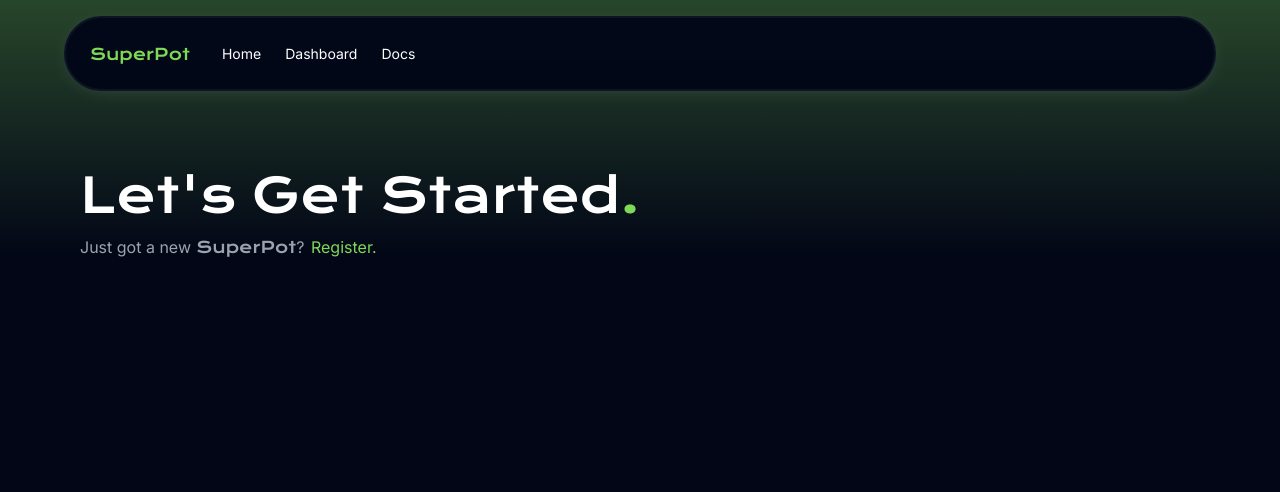
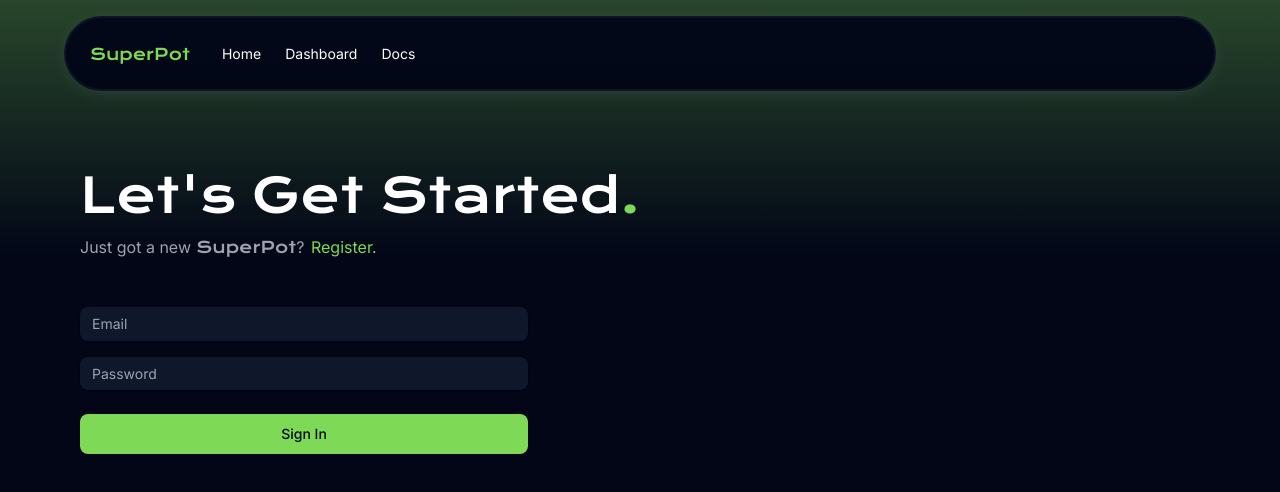
Before and after one commit to aritako/superpot, a Next.js app: page /login in a window 1280 px wide. Shown: the top 492 px of the page. Built offline with nearby package versions, Linux system fonts and the light colour scheme; no server answers.

Commit message:
feat: tweak placement of LoginForm

```diff
--- a/app/login/form.tsx
+++ b/app/login/form.tsx
@@ -49,10 +49,10 @@ export default function LoginForm() {
   };
 
   return (
-    <form onSubmit={handleSubmit} className="mx-auto">
+    <form onSubmit={handleSubmit}>
       <div className="mb-4">
         <input
-          className="border-0 shadow appearance-none border rounded w-full py-2 px-6 text-gray-700 leading-tight focus:outline-none focus:shadow-outline border border-green-300"
+          className="border-0 shadow appearance-none border rounded-lg text-sm w-full py-2 px-3 text-gray-400 leading-tight bg-slate-900 transition ease-in-out duration-300"
           id="email"
           type="email"
           placeholder="Email"
@@ -63,7 +63,7 @@ export default function LoginForm() {
       </div>
       <div className="mb-1">
         <input
-          className="border-0 shadow appearance-none border rounded w-full py-2 px-6 text-gray-700 leading-tight focus:outline-none focus:shadow-outline border border-green-300"
+          className="border-0 shadow appearance-none border rounded-lg text-sm w-full py-2 px-3 text-gray-400 leading-tight bg-slate-900 transition ease-in-out duration-300"
           id="password"
           type="password"
           placeholder="Password"
@@ -85,7 +85,7 @@ export default function LoginForm() {
         <Button
           variant="outline"
           type="submit"
-          className="w-full border-0 bg-sgreen text-slate-950 hover:text-white hover:bg-[#3d6a2a] transition ease-in-out duration-300"
+          className="w-full border-0 bg-sgreen text-slate-950 hover:text-white hover:bg-sdgreen transition ease-in-out duration-300 rounded-lg"
         >
           Sign In
         </Button>
--- a/app/login/page.tsx
+++ b/app/login/page.tsx
@@ -3,6 +3,7 @@ import React, { FormEvent } from "react";
 import LoginForm from "./form";
 import Navbar from "@/components/Navbar";
 import Link from "next/link";
+import Image from "next/image";
 
 export default async function Login() {
   return (
@@ -11,7 +12,7 @@ export default async function Login() {
       <section className="sticky top-0 p-4">
         <Navbar />
       </section>
-      <section className = "flex justify-center w-full p-4">
+      <section className = "flex justify-center space-between w-full p-4">
         <div className = "flex flex-col gap-4 px-4 w-full max-w-6xl">
           <span className = "krona_one xl:text-5xl lg:text-6xl md:text-5xl sm:text-4xl text-3xl text-white">
             Let's Get Started<span className = "text-sgreen">.</span>
@@ -21,12 +22,15 @@ export default async function Login() {
             <span>
               <Link
                 href="/register"
-                className="text-sgreen hover:text-green-800 transition duration-300 ease-in-out rounded px-0.5"
+                className="text-sgreen hover:text-sdgreen transition duration-300 ease-in-out rounded px-0.5"
               >
                 Register.
               </Link>
             </span>
           </span>
+          <div className = "mt-8 max-w-md">
+            <LoginForm />
+          </div>
         </div>
       </section>
       {/* <section className="flex-grow lg:p-12 sm:p-6 p-6">
```
Also changed, not shown: public/storyset_login.svg (added).
